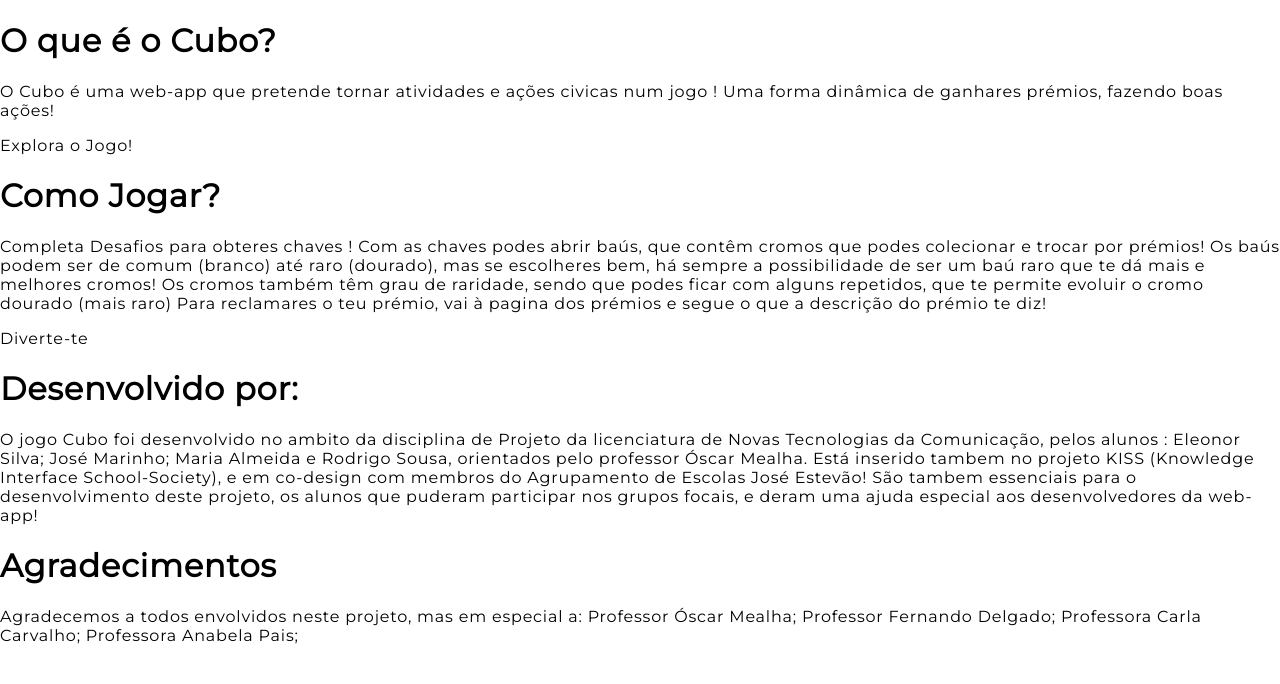
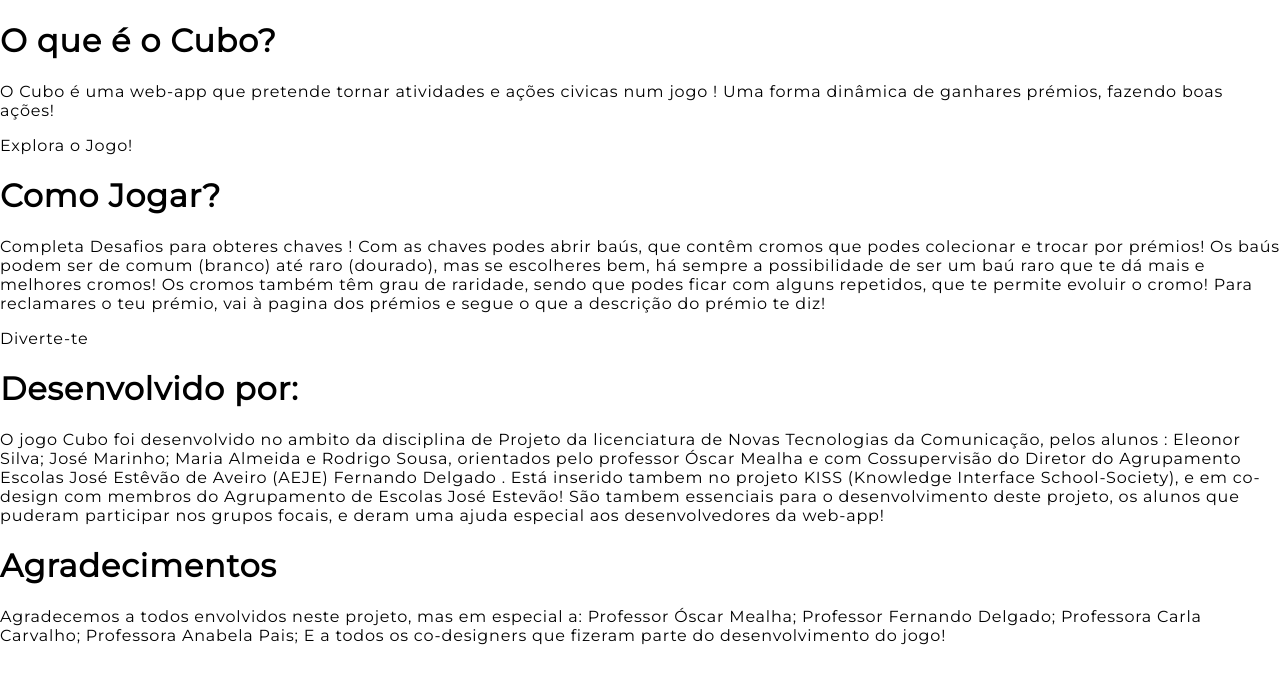
Before and after one commit to knwldg/projeto-kiss2018, a PHP site: page /public/info.php in a window 1280 px wide. Shown: the top 684 px of the page. Run offline with PHP 8.4, Linux system fonts and the light colour scheme.

Commit message:
info final

```diff
--- a/public/info.php
+++ b/public/info.php
@@ -25,7 +25,6 @@ O Cubo é uma web-app que pretende tornar atividades e ações civicas num jogo
     <p class="info_strong">
         Explora o Jogo!
     </p>
-    <p/>
     <h1>
         Como Jogar?
     </h1>
@@ -34,7 +33,7 @@ Completa Desafios para obteres chaves !
         Com as chaves podes abrir baús, que contêm cromos que podes colecionar e trocar por prémios!
         Os baús podem ser de comum (branco) até raro (dourado), mas se escolheres bem, há sempre a possibilidade de ser
         um baú raro que te dá mais e melhores cromos!
-        Os cromos também têm grau de raridade, sendo que podes ficar com alguns repetidos, que te permite evoluir o cromo dourado (mais raro)
+        Os cromos também têm grau de raridade, sendo que podes ficar com alguns repetidos, que te permite evoluir o cromo!
         Para reclamares o teu prémio, vai à pagina dos prémios e segue o que a descrição do prémio te diz!
         <p class="info_strong">
         Diverte-te
@@ -44,10 +43,15 @@ Completa Desafios para obteres chaves !
     </h1>
     <p class="info_cubo">
     O jogo Cubo foi desenvolvido no ambito da disciplina de Projeto da licenciatura de Novas Tecnologias da Comunicação,
-        pelos alunos : Eleonor Silva; José Marinho; Maria Almeida e Rodrigo Sousa, orientados pelo professor Óscar Mealha.
+        pelos alunos : Eleonor Silva; José Marinho; Maria Almeida e Rodrigo Sousa,
+        orientados pelo professor Óscar Mealha e com Cossupervisão do Diretor do Agrupamento Escolas José Estêvão de Aveiro (AEJE)
+        Fernando Delgado
+
+        .
         Está inserido tambem no projeto KISS (Knowledge Interface School-Society), e em co-design com membros do
         Agrupamento de Escolas José Estevão!
-        São tambem essenciais para o desenvolvimento deste projeto, os alunos que puderam participar nos grupos focais, e deram uma ajuda especial aos desenvolvedores da web-app!
+        São tambem essenciais para o desenvolvimento deste projeto, os alunos que puderam participar nos grupos focais,
+        e deram uma ajuda especial aos desenvolvedores da web-app!
 
     </p>
     <h1>
@@ -59,6 +63,7 @@ Agradecemos a todos envolvidos neste projeto, mas em especial a:
         Professor Fernando Delgado;
         Professora Carla Carvalho;
         Professora Anabela Pais;
+        E a todos os co-designers que fizeram parte do desenvolvimento do jogo!
     </p>
 </div>
 
```
